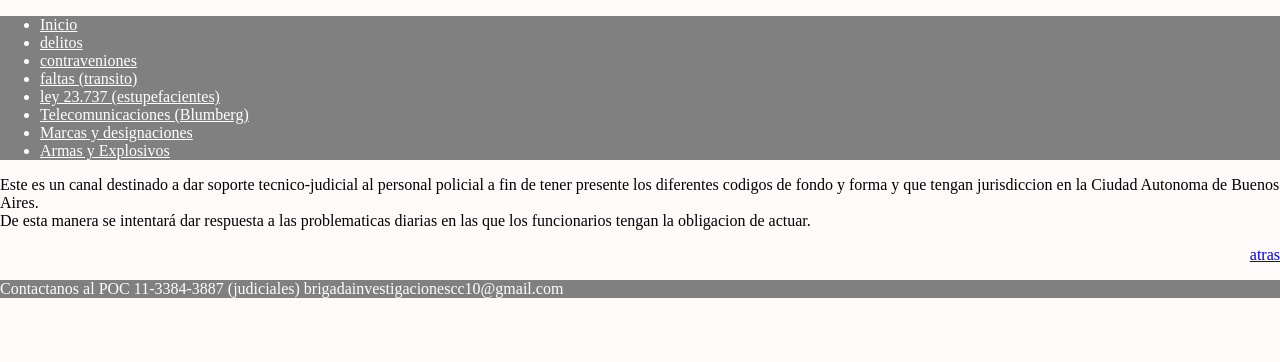
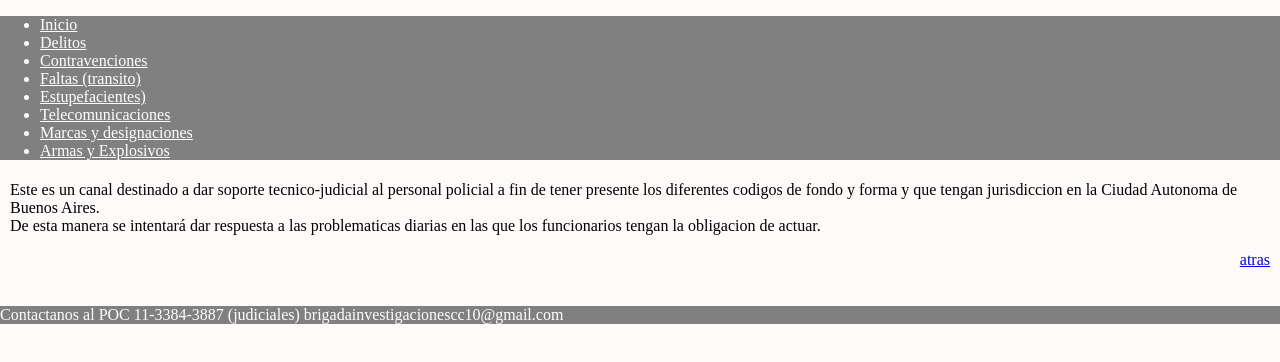
Before and after one commit to turbina440/DIC10, a plain HTML site: page guia policial.html in a window 1280 px wide. Drawn offline with Linux system fonts and the light colour scheme.

Commit message:
Update guia policial.html

```diff
--- a/guia policial.html
+++ b/guia policial.html
@@ -5,23 +5,24 @@
 	<meta name="viewport" content="width=device-width, initial-scale=1">
 	<title>guia policial</title>
 	<link rel="stylesheet" type="text/css" href="guia policial.css">
-	<link rel="icon" type="text/css" href="sisc.ico">
+	<link rel="icon" type="text/css" href="SISC.ico">
 	<meta name="Autor" content="Diego A. Canteros">
 </head>
 <header>
 	<div>
 		<ul class="ftr">
 			<li><A href="guia policial.html">Inicio</A></li>
-			<li><a href="delitos.html" >delitos</a></li>
-			<li><a href="contravenciones.html">contraveniones</a></li>
-			<li><a href="faltas.html">faltas (transito)</a></li>
-			<li><a href="ley de drogas.html">ley 23.737 (estupefacientes)</a></li>
-			<li><a href="telecomunicaciones.html">Telecomunicaciones (Blumberg)</a></li>
+			<li><a href="delitos.html" >Delitos</a></li>
+			<li><a href="contravenciones.html">Contravenciones</a></li>
+			<li><a href="faltas.html">Faltas (transito)</a></li>
+			<li><a href="ley de drogas.html">Estupefacientes)</a></li>
+			<li><a href="telecomunicaciones.html">Telecomunicaciones</a></li>
 			<li><a href="marca.html">Marcas y designaciones</a></li>
 			<li><a href="armas-y-explosivos.html">Armas y Explosivos</a></li>
 		</ul>
 </header>
 <body>
+	<main>
 	<div class="container">
 		Este es un canal destinado a dar soporte tecnico-judicial al personal policial a fin de tener presente los diferentes codigos de fondo y forma y que tengan jurisdiccion en la Ciudad Autonoma de Buenos Aires.
 		<br>De esta manera se intentará dar respuesta a las problematicas diarias en las que los funcionarios tengan la obligacion de actuar. <br>
@@ -29,6 +30,7 @@
 
 		<p align="right"><a href="index.html">atras</a></p>
 	</div>
+</main>
 </body>
 <footer>
 
```
